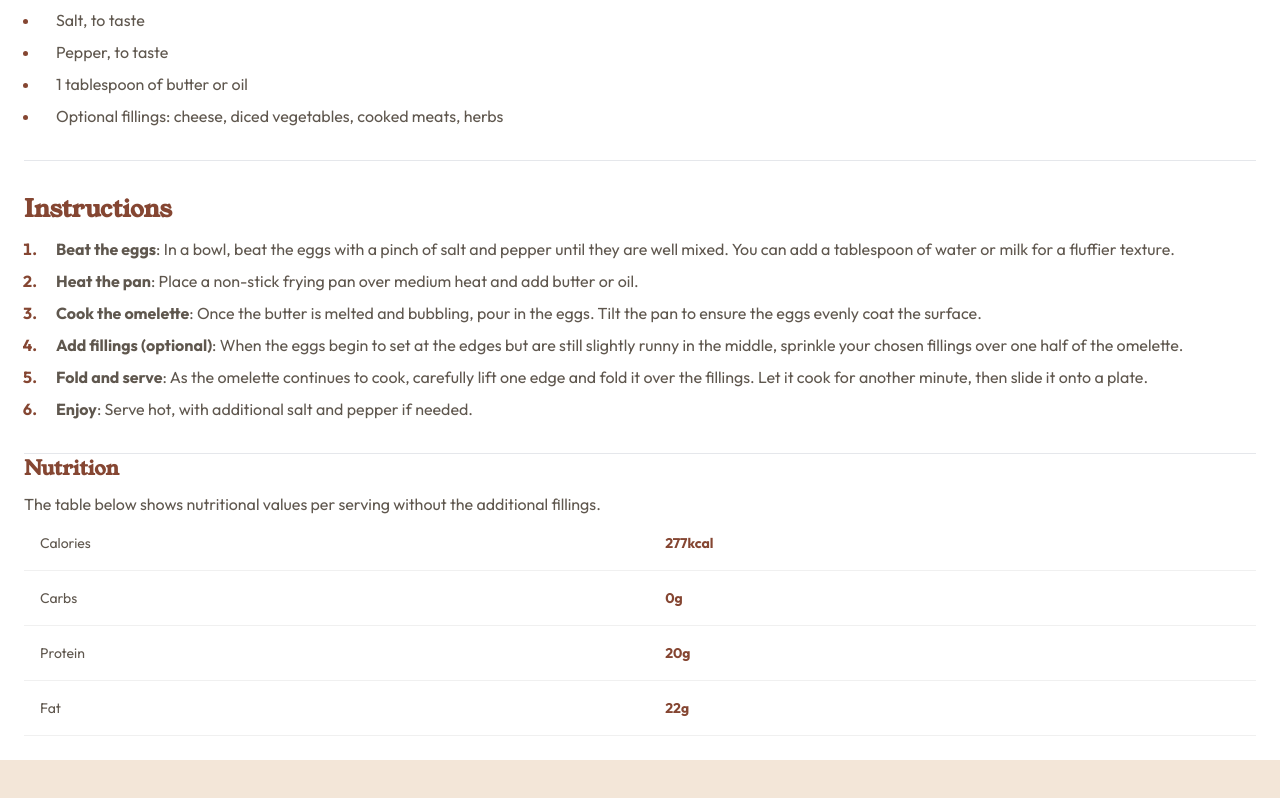
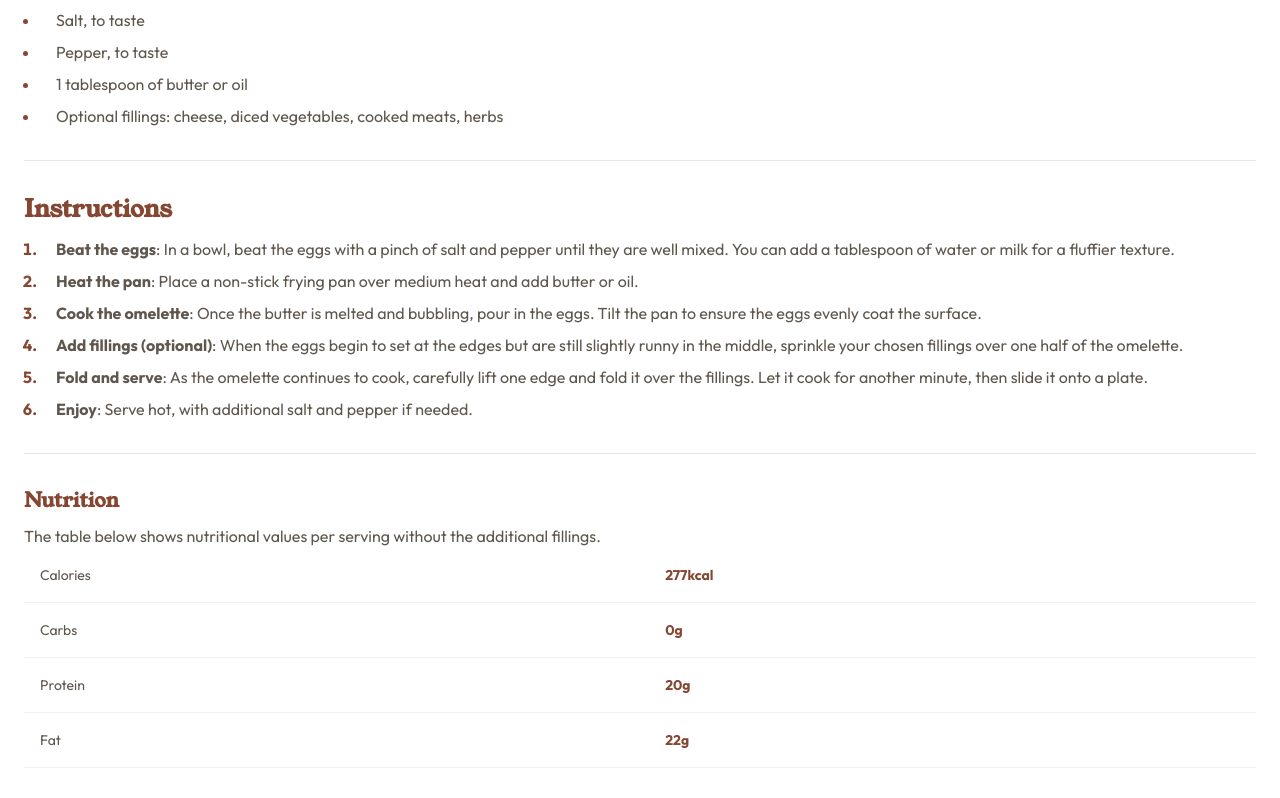
Before and after one commit to skyv26/Recipe-Page-Frontend-Only, a React (Vite) app: page / in a window 1280 px wide. Shown: the part 927-1725 px from the top of the page. Before the commit the page ends 1687 px from the top, so only its background shows below. Built offline with nearby package versions, Linux system fonts and the light colour scheme.

Commit message:
`update`: the component classes by adding the space according to design

```diff
--- a/src/components/nutrition/Nutrition.tsx
+++ b/src/components/nutrition/Nutrition.tsx
@@ -33,7 +33,7 @@ const Nutrition = ({ nutrition }: { nutrition: NutritionProps }) => {
   console.log(data)
 
   return (
-    <div>
+    <div className="mt-5 min-[375px]:mt-8 pb-5 min-[375px]:pb-8">
       <Title className='font-young_serif !text-brown800' level={4}>Nutrition</Title>
       <p className="font-outfit text-stone600">
         The table below shows nutritional values per serving without the
```
